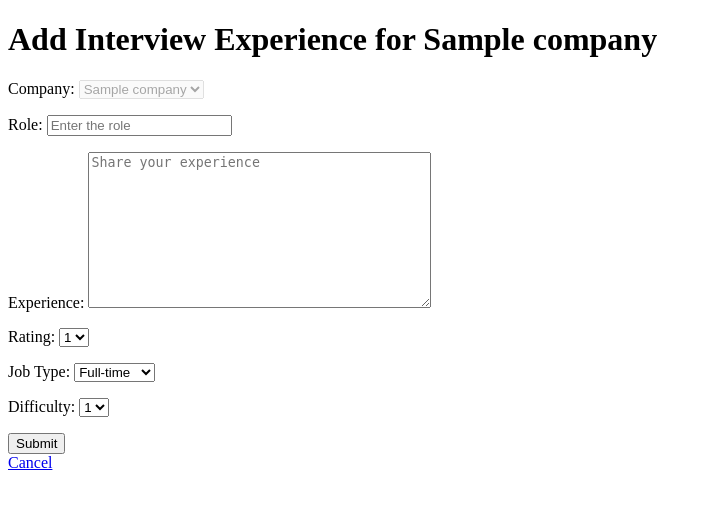
After one commit to Hengsheng-Liu/cs-412, a Django app: page /rate_my_interviewer/company/1/add-experience/ in a window 1280 px wide. The commit adds this page. Shown: the top 509 px of the page, without its empty margins (0-712 px from the left). Run offline with Django 5.2, Linux system fonts and the light colour scheme; tables that the repository leaves empty hold one stand-in row (values such as "Sample post").

Commit message:
complpet the add rivews

```diff
--- a/rate_my_interviewer/admin.py
+++ b/rate_my_interviewer/admin.py
@@ -1,7 +1,7 @@
 from django.contrib import admin
-from .models import User, Company, Role, InterviewExperience
+from .models import RMIProfile, Company, Role, InterviewExperience
 
-admin.site.register(User)
+admin.site.register(RMIProfile)
 admin.site.register(Company)
 admin.site.register(Role)
 admin.site.register(InterviewExperience)
--- a/rate_my_interviewer/forms.py
+++ b/rate_my_interviewer/forms.py
@@ -1,16 +1,78 @@
 from django import forms
 from django.contrib.auth.forms import UserCreationForm
-from .models import User
+from .models import Company, InterviewExperience, RMIProfile
 
 class CreateUserForm(forms.ModelForm):
     name = forms.CharField(label="Name", required=True)
     email = forms.EmailField(label="Email", required=True)
     college = forms.CharField(label="College", required=True)
+
     class Meta:
-        model = User
+        model = RMIProfile
         fields = ['name', 'email', 'college']
+
     def clean(self):
         cleaned_data = super().clean()
-        if User.objects.filter(email=cleaned_data.get('email')).exists():
+        email = cleaned_data.get('email')
+
+        if RMIProfile.objects.filter(email=email).exists():
             raise forms.ValidationError("This email is already in use.")
+
         return cleaned_data
+
+
+class InterviewExperienceForm(forms.ModelForm):
+    RATING_CHOICES = [(i, str(i)) for i in range(1, 6)]
+    JOB_TYPE_CHOICES = [
+        ('Full-time', 'Full-time'),
+        ('Part-time', 'Part-time'),
+        ('Internship', 'Internship'),
+        ('Contract', 'Contract'),
+        ('Other', 'Other'),
+    ]
+    company = forms.ModelChoiceField(
+        queryset=Company.objects.all(),
+        required=True,
+        widget=forms.Select(attrs={'class': 'form-control'})
+    )
+    role = forms.CharField(
+        label="Role",
+        required=True,
+        widget=forms.TextInput(attrs={'placeholder': 'Enter the role'})
+    )
+    experience_text = forms.CharField(
+        label="Experience",
+        required=False,
+        widget=forms.Textarea(attrs={'placeholder': 'Share your experience'})
+    )
+    rating = forms.ChoiceField(
+        label="Rating",
+        choices=RATING_CHOICES,
+        required=True,
+        widget=forms.Select(attrs={'class': 'form-control'})
+    )
+    difficulty = forms.ChoiceField(
+        label="Difficulty",
+        choices=RATING_CHOICES,
+        required=True,
+        widget=forms.Select(attrs={'class': 'form-control'})
+    )
+    job_type = forms.ChoiceField(
+        label="Job Type",
+        choices=JOB_TYPE_CHOICES,
+        required=True,
+        widget=forms.Select(attrs={'class': 'form-control'})
+    )
+
+    class Meta:
+        model = InterviewExperience
+        fields = ['company','role', 'experience_text', 'rating', 'job_type', 'difficulty', ]
+
+    def __init__(self, *args, **kwargs):
+        company = kwargs.pop('company', None)  # Capture the company instance
+        super().__init__(*args, **kwargs)
+        if company:
+            self.fields['company'].queryset = Company.objects.filter(pk=company.pk)
+            self.fields['company'].initial = company
+
+            self.fields['company'].disabled = True
--- /dev/null
+++ b/rate_my_interviewer/templates/rate_my_interviewer/add_experience.html
@@ -0,0 +1,19 @@
+<!DOCTYPE html>
+<html lang="en">
+<head>
+    <meta charset="UTF-8">
+    <meta name="viewport" content="width=device-width, initial-scale=1.0">
+    <title>Add Interview Experience</title>
+</head>
+<body>
+    <div class="container">
+        <h1>Add Interview Experience for {{ company.name }}</h1>
+        <form method="post">
+            {% csrf_token %}
+            {{ form.as_p }}
+            <button type="submit" class="btn btn-primary">Submit</button>
+        </form>
+        <a href="{% url 'company_detail' company.company_id %}" class="btn btn-secondary">Cancel</a>
+    </div>
+</body>
+</html>
--- a/rate_my_interviewer/templates/rate_my_interviewer/base.html
+++ b/rate_my_interviewer/templates/rate_my_interviewer/base.html
@@ -25,7 +25,7 @@
 
     <div class="container">
         <h1>Search for Companies</h1>
-        <form method="get" action="{% url 'show_profile' %}" class="search-form">
+        <form method="get" action="{% url 'main_page' %}" class="search-form">
             <input type="text" name="q" placeholder="Search for companies..." value="{{ query }}">
             <button type="submit" class="btn">Search</button>
         </form>
@@ -33,7 +33,9 @@
         <h2>Search Results</h2>
         <ul>
             {% for company in companies %}
-                <li>{{ company.name }} - {{ company.industry }} - {{ company.location }}</li>
+                <a href="{% url 'company_detail' company.company_id %}">
+                    <li>{{ company.name }}</li>
+                </a>
             {% empty %}
                 <li>No companies found.</li>
             {% endfor %}
--- a/rate_my_interviewer/urls.py
+++ b/rate_my_interviewer/urls.py
@@ -3,10 +3,13 @@ from . import views
 from django.contrib.auth import views as auth_views
 
 urlpatterns = [
-        path('', views.main_page, name='main_page'),
+        path('', views.CompanyListView.as_view(), name='main_page'),
         path('signup/', views.signup_view.as_view(), name='signup'),
         path('login/', auth_views.LoginView.as_view(template_name='rate_my_interviewer/login.html'), name='login'),
         path('logout/', auth_views.LogoutView.as_view(next_page='main_page'), name='logout'),
         path('profile/', views.UserDetailsView.as_view(), name='profile'),
-
+        path('companies/', views.CompanyListView.as_view(), name='company_list'),
+        path('company/<int:pk>/', views.CompanyDetailView.as_view(), name='company_detail'),
+        path('company/<int:pk>/add-experience/', views.AddInterviewExperienceView.as_view(), name='add_experience'),
+         path('reviews/', views.ReviewListView.as_view(), name='review_list'),
 ]
--- a/rate_my_interviewer/views.py
+++ b/rate_my_interviewer/views.py
@@ -1,26 +1,111 @@
+from typing import List
 from django.shortcuts import render
 from django.contrib.auth.forms import AuthenticationForm
 from django.contrib.auth import login, authenticate
 from django.http import HttpResponseRedirect
 from django.urls import reverse
-from .models import Company,User, Role, InterviewExperience
+from .models import Company, RMIProfile,User, Role, InterviewExperience
 from django.views.generic.edit import CreateView, UpdateView, DeleteView
 from django.views.generic import ListView, DetailView
 from django.contrib.auth.forms import UserCreationForm
 from django.contrib.auth.mixins import LoginRequiredMixin
 
-from .forms import CreateUserForm
+from .forms import CreateUserForm, InterviewExperienceForm
 from django.shortcuts import render
 from .models import Company
 
-def main_page(request):
-    query = request.GET.get('q', '')  # Get the search query
-    companies = Company.objects.filter(name__icontains=query) if query else []
+class CompanyListView(ListView):
+    model = Company
+    template_name = 'rate_my_interviewer/base.html'
+    context_object_name = 'companies'
+    paginate_by = 10
+    def get_queryset(self):
+        query = self.request.GET.get('q', '')
+        companies = Company.objects.filter(name__icontains=query).distinct()
+        return [company for company in companies]
+    def get_context_data(self, **kwargs):
+        context = super().get_context_data(**kwargs)
+        context['query'] = self.request.GET.get('q', '')  # Get the search query
+        return context
+class CompanyDetailView(DetailView):
+    model = Company
+    template_name = 'rate_my_interviewer/company_detail.html'
+    context_object_name = 'company'
+    def get_object(self):
+        return self.model.objects.get(company_id=self.kwargs['pk'])  # Get the company instance by ID
+    def get_context_data(self, **kwargs):
+        context = super().get_context_data(**kwargs)
+        company = self.get_object()
+        query = self.request.GET.get('q', '')  # Get the search query
 
-    return render(request, 'rate_my_interviewer/base.html', {
-        'companies': companies,
-        'query': query
-    })
+        # Get all roles associated with this company
+        if query:
+            roles = Role.objects.filter(company=company, title__icontains=query).distinct()
+        else:
+            roles = Role.objects.filter(company=company).distinct()
+
+        context['roles'] = roles
+        context['query'] = query  # Pass the query to the template
+        return context
+
+class AddInterviewExperienceView(CreateView):
+    model = InterviewExperience
+    form_class = InterviewExperienceForm
+    template_name = 'rate_my_interviewer/add_experience.html'
+    def get_form_kwargs(self):
+        kwargs = super().get_form_kwargs()
+        company = Company.objects.get(company_id = self.kwargs['pk'])  # Get the company instance by ID
+        kwargs['company'] = company  # Pass the company to the form
+        return kwargs
+    def get_context_data(self, **kwargs):
+        context = super().get_context_data(**kwargs)
+        company = Company.objects.get(company_id=self.kwargs['pk'])
+        context['company'] = company
+        return context
+    def get_success_url(self):
+        return reverse('company_detail', kwargs={'pk': self.kwargs['pk']})  # Redirect to the company detail page
+    def form_valid(self, form):
+        interview_experience = form.save(commit=False)
+        interview_experience.company = Company.objects.get(company_id=self.kwargs['pk'])
+        if self.request.user.is_authenticated:
+            try:
+                rmi_profile = RMIProfile.objects.get(user=self.request.user)
+                interview_experience.user = rmi_profile
+            except RMIProfile.DoesNotExist:
+                interview_experience.user = None
+        role_exist = Role.objects.filter(company=interview_experience.company, title=interview_experience.role)
+        if not role_exist:
+            role = Role(company=interview_experience.company, title=interview_experience.role, job_type=interview_experience.job_type)
+            role.save()
+        interview_experience.save()
+        return super().form_valid(form)
+class ReviewDetailView(DetailView):
+    model = InterviewExperience
+    template_name = 'rate_my_interviewer/review_detail.html'  # Path to the template
+    context_object_name = 'review'  # Name of the object in the template
+
+class ReviewListView(ListView):
+    model = InterviewExperience
+    template_name = 'rate_my_interviewer/review_list.html'
+    context_object_name = 'reviews'
+
+    def get_queryset(self):
+        company_id = self.request.GET.get('company')
+        role = self.request.GET.get('role')
+        job_type = self.request.GET.get('job_type')
+        company = Company.objects.get(company_id=company_id) if company_id else None
+        if company and role:
+            queryset = InterviewExperience.objects.filter(company=company, role=role, job_type=job_type)
+
+        return queryset
+
+    def get_context_data(self, **kwargs):
+        context = super().get_context_data(**kwargs)
+        company = Company.objects.get(company_id=self.request.GET.get('company')) if self.request.GET.get('company') else None
+        context['company'] = company
+        context['role'] = self.request.GET.get('role')
+        context['job_type'] = self.request.GET.get('job_type')
+        return context
 class signup_view(CreateView):
     model = User
     form_class = CreateUserForm
```
Also changed, not shown: rate_my_interviewer/models.py (+20 -7 lines), rate_my_interviewer/templates/rate_my_interviewer/company_detail.html (added, +32 -0 lines), rate_my_interviewer/templates/rate_my_interviewer/review_detail.html (added, +22 -0 lines), rate_my_interviewer/templates/rate_my_interviewer/review_list.html (added, +24 -0 lines), Fortune 500 Companies.csv (added), rate_my_interviewer/migrations/0003_remove_interviewexperience_dislike_and_more.py (added), rate_my_interviewer/migrations/0004_alter_interviewexperience_role.py (added), rate_my_interviewer/migrations/0005_alter_interviewexperience_user.py (added), rate_my_interviewer/migrations/0006_rename_user_rmiprofile.py (added), 1 other file.
